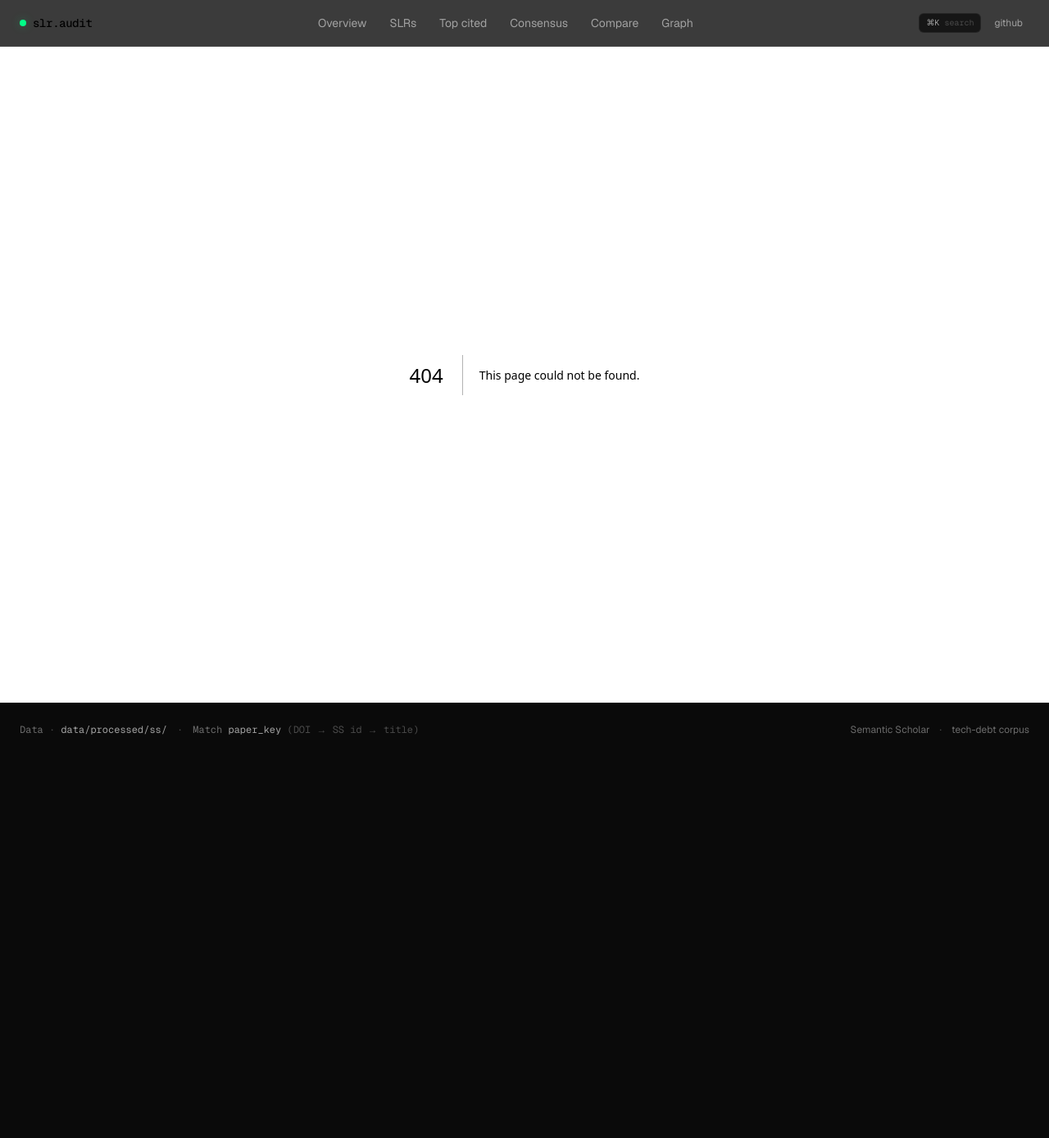
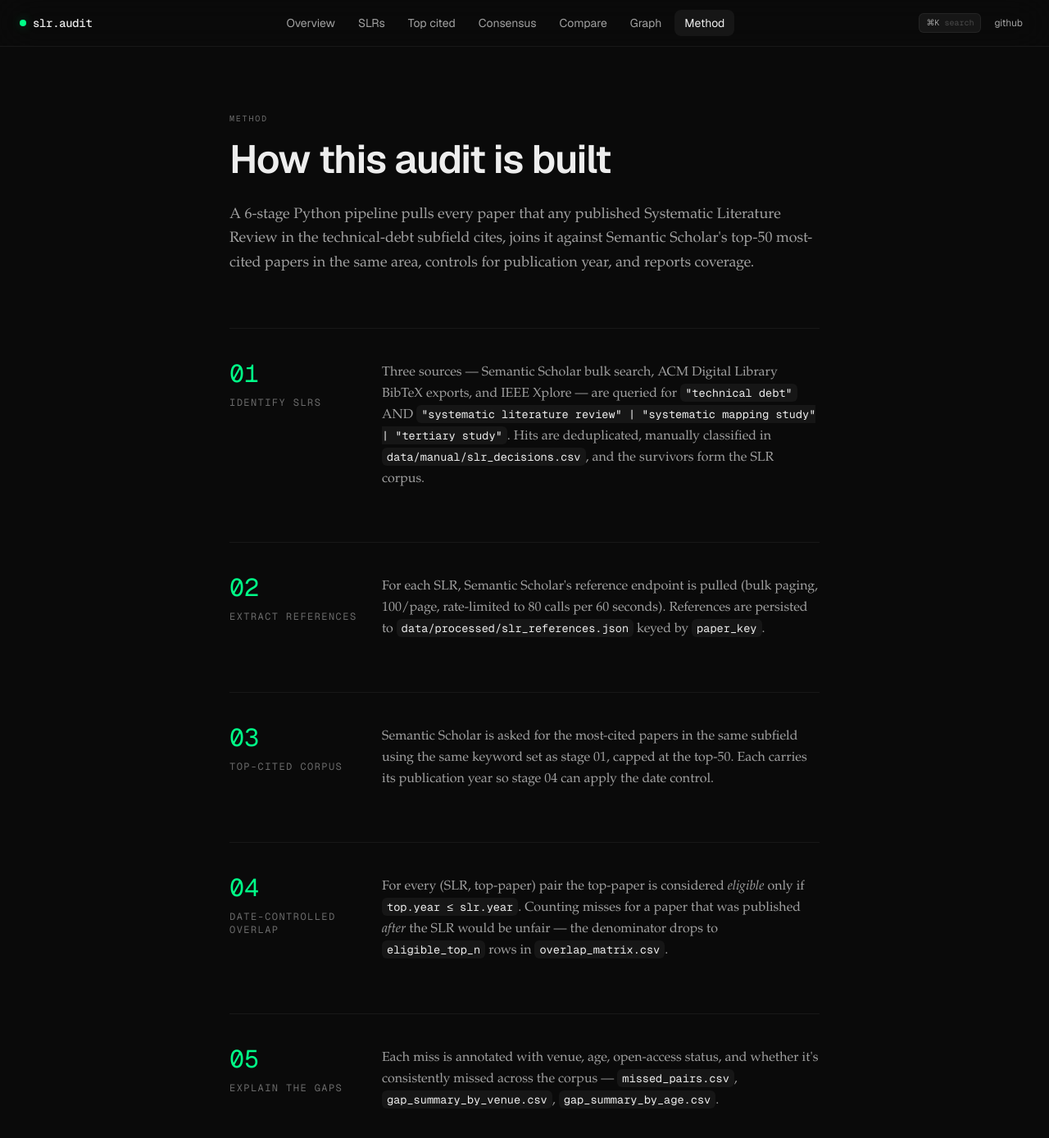
Before and after one commit to connortessaro/slr-citation-audit, a Next.js app in the folder web/: page /method in a window 1280 px wide. Before the commit this address had no page. Shown: the top 1388 px of the page at 82% size. Before the commit the page ends 922 px from the top, so only its background shows below. Built offline with nearby package versions, Linux system fonts and the light colour scheme.

Commit message:
feat(web): add /method route + nav link
Editorial explainer of the 6-stage pipeline, paper_key dedup, date
control, and the 5-dimension ranker. Adds to top nav, hero bottom
rail, and the ⌘K palette so the route is discoverable from anywhere.

```diff
--- /dev/null
+++ b/web/app/method/page.tsx
@@ -0,0 +1,203 @@
+import Link from "next/link";
+
+export const metadata = {
+  title: "Method — slr.audit",
+  description:
+    "How the SLR citation-coverage audit is built — 6-stage Python pipeline, paper_key dedup, date control, and the 5-dimension ranker.",
+};
+
+export default function MethodPage() {
+  return (
+    <div className="mx-auto max-w-3xl px-6 py-20">
+      <div className="font-mono text-[10px] uppercase tracking-[0.18em] text-[var(--color-text-subtle)]">
+        Method
+      </div>
+      <h1
+        className="mt-3 text-balance text-4xl font-semibold leading-tight tracking-tight text-[var(--color-text)] sm:text-5xl"
+      >
+        How this audit is built
+      </h1>
+      <p
+        className="mt-6 text-lg leading-relaxed text-[var(--color-text-muted)]"
+        style={{
+          fontFamily: "'Iowan Old Style', 'Iowan', 'Palatino', Georgia, serif",
+        }}
+      >
+        A 6-stage Python pipeline pulls every paper that any published
+        Systematic Literature Review in the technical-debt subfield cites,
+        joins it against Semantic Scholar&apos;s top-50 most-cited papers in
+        the same area, controls for publication year, and reports coverage.
+      </p>
+
+      <Section n="01" title="Identify SLRs">
+        Three sources — Semantic Scholar bulk search, ACM Digital Library
+        BibTeX exports, and IEEE Xplore — are queried for{" "}
+        <Code>&quot;technical debt&quot;</Code> AND{" "}
+        <Code>&quot;systematic literature review&quot; | &quot;systematic
+        mapping study&quot; | &quot;tertiary study&quot;</Code>. Hits are
+        deduplicated, manually classified in{" "}
+        <Code>data/manual/slr_decisions.csv</Code>, and the survivors form
+        the SLR corpus.
+      </Section>
+
+      <Section n="02" title="Extract references">
+        For each SLR, Semantic Scholar&apos;s reference endpoint is pulled
+        (bulk paging, 100/page, rate-limited to 80 calls per 60 seconds).
+        References are persisted to{" "}
+        <Code>data/processed/slr_references.json</Code> keyed by{" "}
+        <Code>paper_key</Code>.
+      </Section>
+
+      <Section n="03" title="Top-cited corpus">
+        Semantic Scholar is asked for the most-cited papers in the same
+        subfield using the same keyword set as stage 01, capped at the
+        top-50. Each carries its publication year so stage 04 can apply the
+        date control.
+      </Section>
+
+      <Section n="04" title="Date-controlled overlap">
+        For every (SLR, top-paper) pair the top-paper is considered{" "}
+        <em>eligible</em> only if{" "}
+        <Code>top.year ≤ slr.year</Code>. Counting misses for a paper that
+        was published <em>after</em> the SLR would be unfair — the
+        denominator drops to <Code>eligible_top_n</Code> rows in{" "}
+        <Code>overlap_matrix.csv</Code>.
+      </Section>
+
+      <Section n="05" title="Explain the gaps">
+        Each miss is annotated with venue, age, open-access status, and
+        whether it&apos;s consistently missed across the corpus —{" "}
+        <Code>missed_pairs.csv</Code>,{" "}
+        <Code>gap_summary_by_venue.csv</Code>,{" "}
+        <Code>gap_summary_by_age.csv</Code>.
+      </Section>
+
+      <Section n="06" title="Rank the SLRs">
+        A 5-dimension composite score, equal-weighted by default
+        (configurable via <Code>RANK_WEIGHTS</Code>): canonical coverage,
+        semantic recall (Qwen3 embeddings, cosine vs SLR vector), authority
+        (mean <Code>log(1 + citationCount)</Code> of refs), diversity
+        (Shannon entropy of venues + first authors), and an LLM-judge pass
+        (DeepSeek V3 via OpenRouter, deterministic temperature 0, cached
+        per-SLR). The ranked output drives{" "}
+        <Code>ranked_slrs.csv</Code> / <Code>.json</Code>.
+      </Section>
+
+      <h2 className="mt-20 text-2xl font-semibold tracking-tight text-[var(--color-text)]">
+        Joining everything together
+      </h2>
+      <p
+        className="mt-4 text-base leading-relaxed text-[var(--color-text-muted)]"
+        style={{
+          fontFamily: "'Iowan Old Style', 'Iowan', 'Palatino', Georgia, serif",
+        }}
+      >
+        Every paper in the system gets a stable identifier the pipeline
+        calls <Code>paper_key</Code>. Resolution order: normalized DOI →
+        Semantic Scholar <Code>paperId</Code> → normalized title. That
+        priority is the single source of truth for joining SLRs against
+        references against the top-cited corpus — change it once and every
+        stage downstream stays consistent.
+      </p>
+      <p
+        className="mt-4 text-base leading-relaxed text-[var(--color-text-muted)]"
+        style={{
+          fontFamily: "'Iowan Old Style', 'Iowan', 'Palatino', Georgia, serif",
+        }}
+      >
+        The site you&apos;re reading reads those flat files at build time —
+        no database, no API call from your browser. Push to{" "}
+        <Code>main</Code> and Vercel rebuilds the static pages with the
+        latest pipeline outputs.
+      </p>
+
+      <h2 className="mt-20 text-2xl font-semibold tracking-tight text-[var(--color-text)]">
+        Stack
+      </h2>
+      <ul className="mt-4 space-y-2 font-mono text-sm text-[var(--color-text-muted)]">
+        {[
+          ["Pipeline", "Python 3, pytest, semanticscholar SDK, dotenv"],
+          ["Ranker", "sentence-transformers (Qwen3-Embedding-0.6B), pandas, networkx, pydantic"],
+          ["LLM judge", "DeepSeek V3 via OpenRouter, temperature 0, file cache"],
+          ["Web", "Next 16 App Router, TypeScript, Tailwind v4, Framer Motion v12"],
+          ["3D", "React Three Fiber + drei, 3d-force-graph (vanilla Three.js)"],
+          ["Type", "Geist Sans, Geist Mono, Iowan Old Style (serif body)"],
+          ["Deploy", "Vercel — auto-builds on push to main"],
+        ].map(([k, v]) => (
+          <li key={k} className="flex items-baseline gap-6">
+            <span className="w-24 shrink-0 text-[var(--color-text-subtle)]">
+              {k}
+            </span>
+            <span className="text-[var(--color-text)]">{v}</span>
+          </li>
+        ))}
+      </ul>
+
+      <div className="mt-20 border-t border-[var(--color-border)] pt-10">
+        <div className="font-mono text-[10px] uppercase tracking-[0.18em] text-[var(--color-text-subtle)]">
+          Source
+        </div>
+        <p className="mt-3 text-sm text-[var(--color-text-muted)]">
+          The full pipeline + this site live in one repo. Each stage owns
+          its outputs under <Code>data/processed/</Code>; the web app reads
+          them at build time. Coursework — private use, no PII.
+        </p>
+        <div className="mt-5 flex gap-6 font-mono text-sm">
+          <Link
+            href="/"
+            className="text-[var(--color-accent)] hover:underline"
+          >
+            ← Back to overview
+          </Link>
+          <a
+            href="https://github.com/connortessaro/slr-citation-audit"
+            target="_blank"
+            rel="noreferrer"
+            className="text-[var(--color-text-muted)] hover:text-[var(--color-text)]"
+          >
+            github →
+          </a>
+        </div>
+      </div>
+    </div>
+  );
+}
+
+function Section({
+  n,
+  title,
+  children,
+}: {
+  n: string;
+  title: string;
+  children: React.ReactNode;
+}) {
+  return (
+    <section className="mt-16 grid grid-cols-12 gap-6 border-t border-[var(--color-border)] pt-10">
+      <div className="col-span-12 lg:col-span-3">
+        <div className="font-mono text-3xl tabular-nums leading-none text-[var(--color-accent)]">
+          {n}
+        </div>
+        <h3 className="mt-3 font-mono text-xs uppercase tracking-[0.12em] text-[var(--color-text-subtle)]">
+          {title}
+        </h3>
+      </div>
+      <div
+        className="col-span-12 text-base leading-relaxed text-[var(--color-text-muted)] lg:col-span-9"
+        style={{
+          fontFamily: "'Iowan Old Style', 'Iowan', 'Palatino', Georgia, serif",
+        }}
+      >
+        {children}
+      </div>
+    </section>
+  );
+}
+
+function Code({ children }: { children: React.ReactNode }) {
+  return (
+    <code className="rounded bg-[var(--color-surface)] px-1.5 py-0.5 font-mono text-[0.85em] text-[var(--color-text)]">
+      {children}
+    </code>
+  );
+}
--- a/web/app/page.tsx
+++ b/web/app/page.tsx
@@ -80,6 +80,7 @@ export default function HomePage() {
               <NavLink href="/consensus" label="Consensus" />
               <NavLink href="/compare" label="Compare" />
               <NavLink href="/graph" label="Graph" accent />
+              <NavLink href="/method" label="Method" />
             </span>
           </div>
         </div>
--- a/web/components/command-palette-mount.tsx
+++ b/web/components/command-palette-mount.tsx
@@ -8,6 +8,7 @@ const NAV = [
   { id: "nav-consensus", title: "Consensus", href: "/consensus", group: "Navigation" as const },
   { id: "nav-compare", title: "Compare", href: "/compare", group: "Navigation" as const },
   { id: "nav-graph", title: "Graph", href: "/graph", group: "Navigation" as const },
+  { id: "nav-method", title: "Method", href: "/method", group: "Navigation" as const },
 ];
 
 export function CommandPaletteMount() {
--- a/web/components/site-header.tsx
+++ b/web/components/site-header.tsx
@@ -11,6 +11,7 @@ const NAV = [
   { href: "/consensus", label: "Consensus" },
   { href: "/compare", label: "Compare" },
   { href: "/graph", label: "Graph" },
+  { href: "/method", label: "Method" },
 ];
 
 export function SiteHeader() {
```
